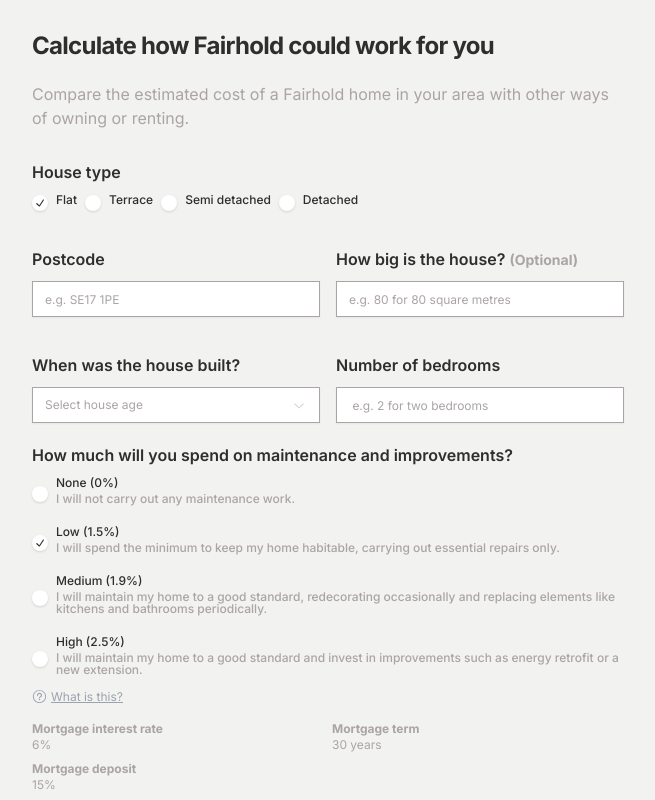
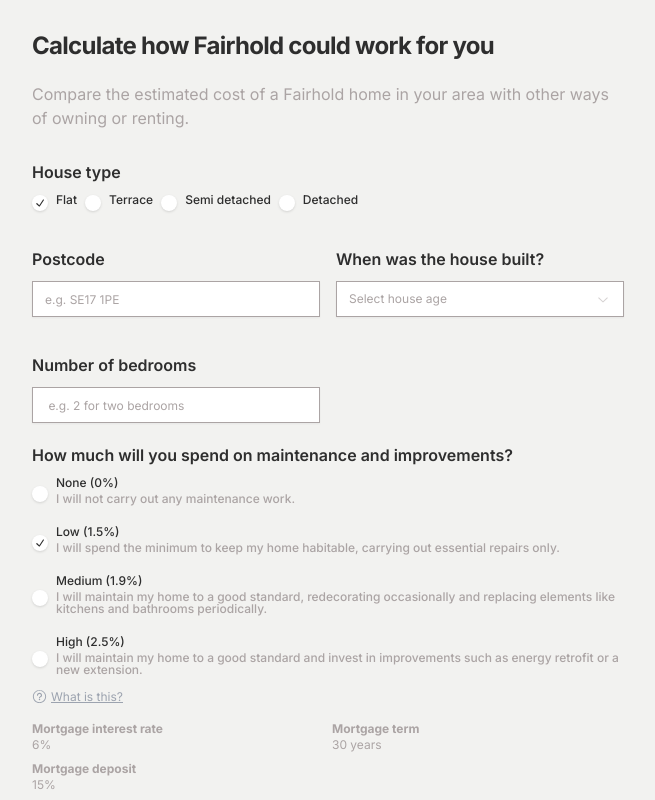
Before and after one commit to theopensystemslab/fairhold-dashboard, a Next.js app: page / in a window 1280 px wide. Shown: the top 800 px of the page, without its empty margins (312-967 px from the left). Built offline with nearby package versions, Linux system fonts and the light colour scheme.

Commit message:
feat: remove house size

```diff
--- a/app/components/ui/CalculatorInput.tsx
+++ b/app/components/ui/CalculatorInput.tsx
@@ -40,7 +40,6 @@
 
   const searchParams = useSearchParams();
   const urlPostcode = searchParams.get("postcode");
-  const urlHouseSize = searchParams.get("houseSize");
   const urlHouseAge = searchParams.get("houseAge");
   const urlHouseBedrooms = searchParams.get("houseBedrooms");
   const urlHouseType = searchParams.get("houseType");
@@ -77,7 +76,6 @@
       housePostcode: urlPostcode || "",
       // Apply defaults if provided
       // Type-safe to account for exactOptionalPropertyTypes propert in tsconfig.json
-      ...(urlHouseSize && { houseSize: Number(urlHouseSize) }),
       ...(urlHouseAge && { houseAge: Number(urlHouseAge) }),
       ...(urlHouseBedrooms && { houseBedrooms: Number(urlHouseBedrooms) }),
     },
@@ -217,31 +215,6 @@
                         className="inputfield-style text-xs"
                       />
                     </FormControl>
-                    <FormMessage />
-                  </FormItem>
-                )}
-              />
-
-              <FormField
-                control={form.control}
-                name="houseSize"
-                render={({ field }) => (
-                  <FormItem>
-                    <FormLabel className="h3-style text-sm lg:text-base">
-                      How big is the house?{" "}
-                      <strong className="optional-style text-xs lg:text-sm">
-                        (Optional)
-                      </strong>
-                    </FormLabel>
-                    <FormControl>
-                      <Input
-                        placeholder="e.g. 80 for 80 square metres"
-                        {...field}
-                        value={field.value ?? ""}
-                        className="inputfield-style text-xs"
-                      />
-                    </FormControl>
-
                     <FormMessage />
                   </FormItem>
                 )}
```
